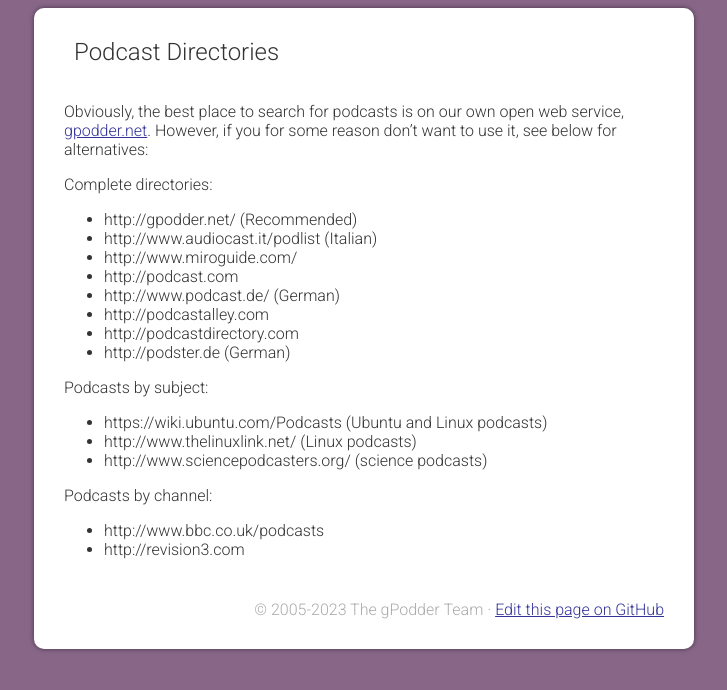
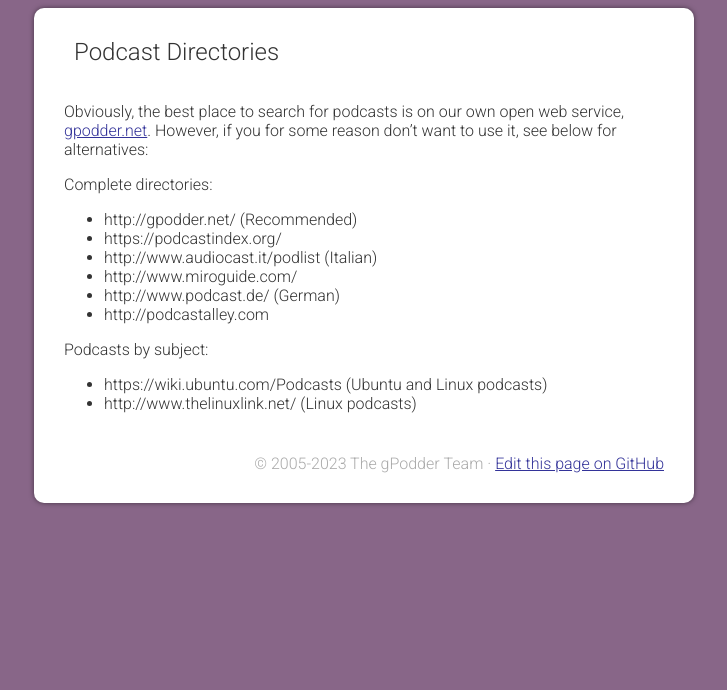
Before and after one commit to gpodder/gpodder.github.io, a Jekyll site: the page built from docs/podcast-directories.md, in a window 1280 px wide. Shown: the top 690 px of the page, without its empty margins (276-1003 px from the left). Built offline with Jekyll 4.4.1, drawn with Linux system fonts in a browser that asks for light colours; our own code applies the rules of GitHub Pages for plain Markdown files.

Commit message:
fix #60 podcast directories invalid links
Removed dead links, invalid content, or 'podcasts' page without any link to the RSS.
Also added podcastindex.org.

```diff
--- a/docs/podcast-directories.md
+++ b/docs/podcast-directories.md
@@ -6,19 +6,12 @@
 
 Complete directories:
 * http://gpodder.net/ (Recommended)
+* https://podcastindex.org/
 * http://www.audiocast.it/podlist (Italian)
 * http://www.miroguide.com/
-* http://podcast.com
 * http://www.podcast.de/ (German)
 * http://podcastalley.com
-* http://podcastdirectory.com
-* http://podster.de (German)
 
 Podcasts by subject:
 * https://wiki.ubuntu.com/Podcasts (Ubuntu and Linux podcasts)
 * http://www.thelinuxlink.net/ (Linux podcasts)
-* http://www.sciencepodcasters.org/ (science podcasts)
-
-Podcasts by channel:
-* http://www.bbc.co.uk/podcasts
-* http://revision3.com
```
